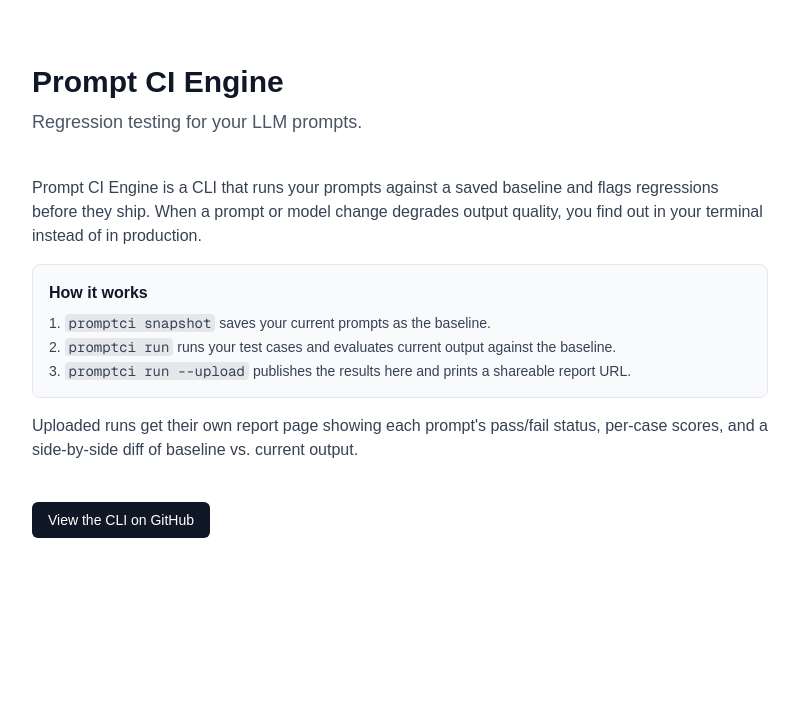
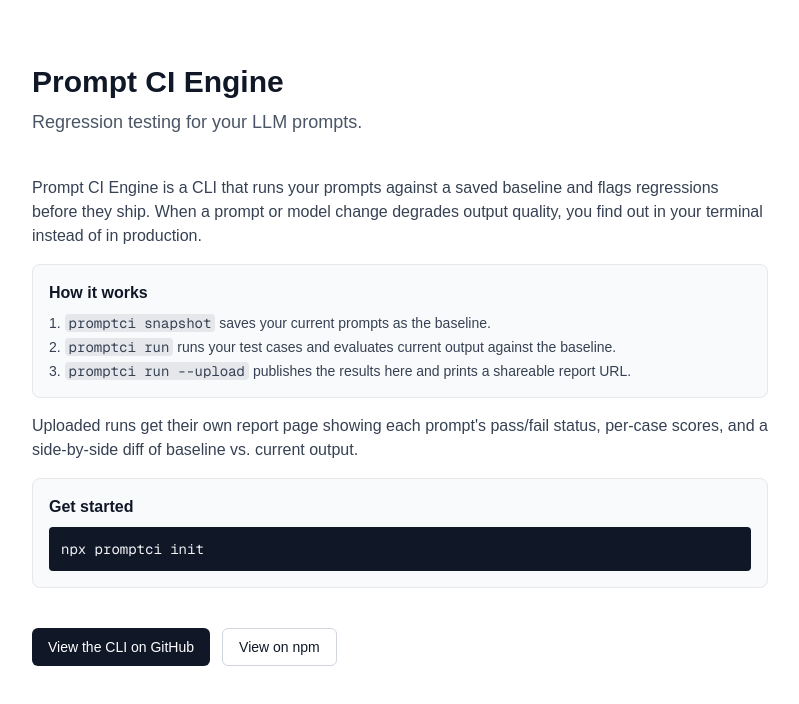
Before and after one commit to kibin28-glitch/prompt-ci-dashboard, a Next.js app: page / in a window 1280 px wide. Shown: the top 704 px of the page, without its empty margins (240-1039 px from the left). Built offline with nearby package versions, Linux system fonts and the light colour scheme.

Commit message:
Add project README and wire up GitHub/npm links on landing page
Co-Authored-By: Claude Sonnet 5 <noreply@anthropic.com>

```diff
--- a/app/page.tsx
+++ b/app/page.tsx
@@ -39,14 +39,27 @@ export default function Home() {
           pass/fail status, per-case scores, and a side-by-side diff of baseline
           vs. current output.
         </p>
+
+        <div className="rounded-lg border border-gray-200 bg-gray-50 p-4">
+          <h2 className="mb-2 font-semibold text-gray-900">Get started</h2>
+          <pre className="overflow-x-auto rounded bg-gray-900 p-3 text-sm text-gray-100">
+            npx promptci init
+          </pre>
+        </div>
       </section>
 
-      <div className="mt-10">
+      <div className="mt-10 flex gap-3">
         <a
-          href="#"
+          href="https://github.com/kibin28-glitch/prompt-ci-engine"
           className="inline-flex items-center rounded-md bg-gray-900 px-4 py-2 text-sm font-medium text-white hover:bg-gray-700"
         >
           View the CLI on GitHub
+        </a>
+        <a
+          href="https://www.npmjs.com/package/promptci"
+          className="inline-flex items-center rounded-md border border-gray-300 px-4 py-2 text-sm font-medium text-gray-900 hover:bg-gray-50"
+        >
+          View on npm
         </a>
       </div>
     </main>
```
Also changed, not shown: 1 other file (tests, documents, lock files or other folders).
